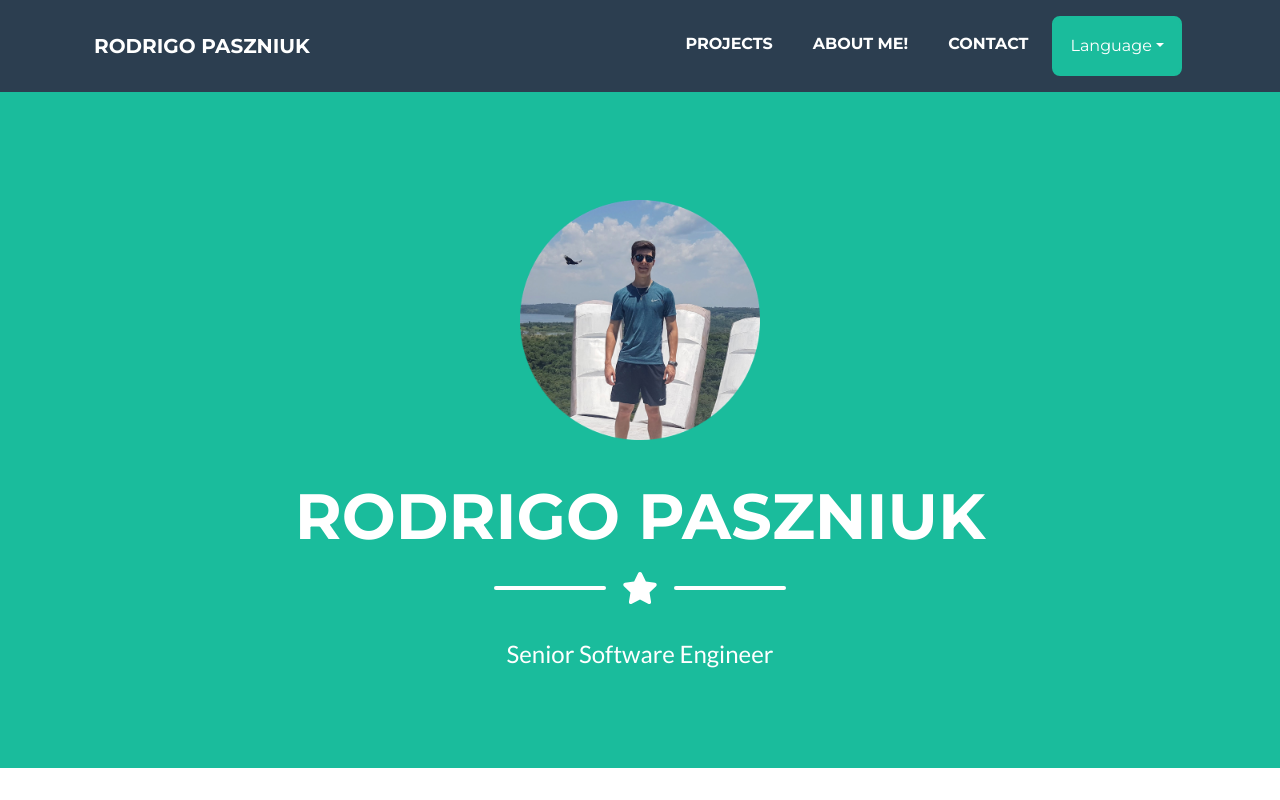
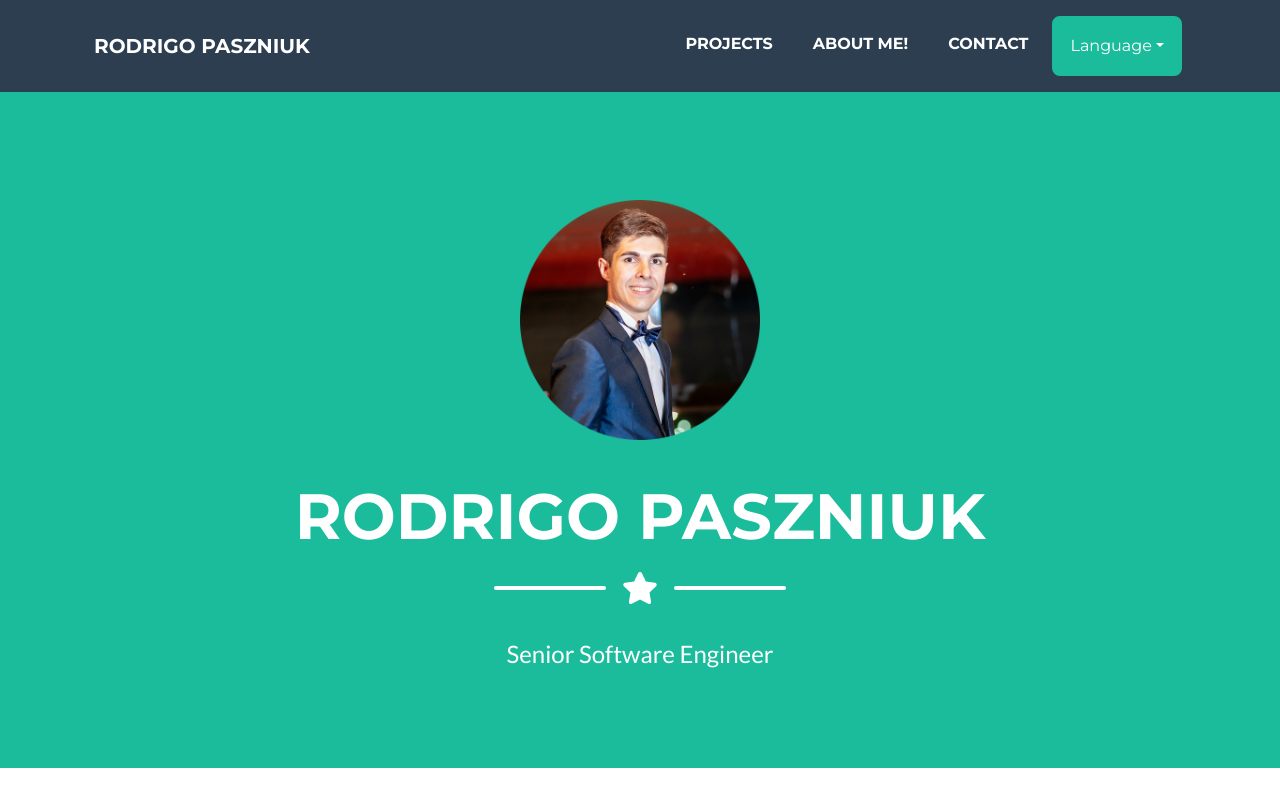
Before and after one commit to rpaszniuk/my-website, a Next.js app: page / in a window 1280 px wide. Shown: the top 800 px of the page. Built offline with nearby package versions, Linux system fonts and the light colour scheme.

Commit message:
Update image

```diff
--- a/pages/index.jsx
+++ b/pages/index.jsx
@@ -16,7 +16,7 @@ export default function Home() {
         <Container className="d-flex align-items-center flex-column">
           <img
             className="masthead-avatar mb-5"
-            src="images/rodrigo-paszniuk.png"
+            src="images/rodrigopaszniuk.png"
             alt=""
           />
           <h1 className="masthead-heading text-uppercase mb-0">{name}</h1>
```
Also changed, not shown: public/images/rodrigopaszniuk.png (added).
